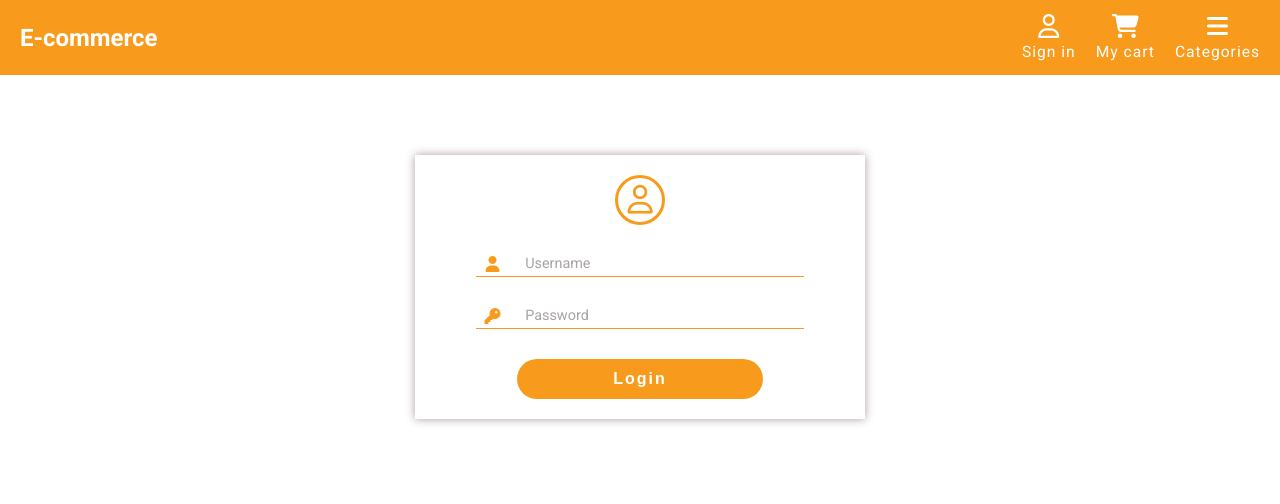
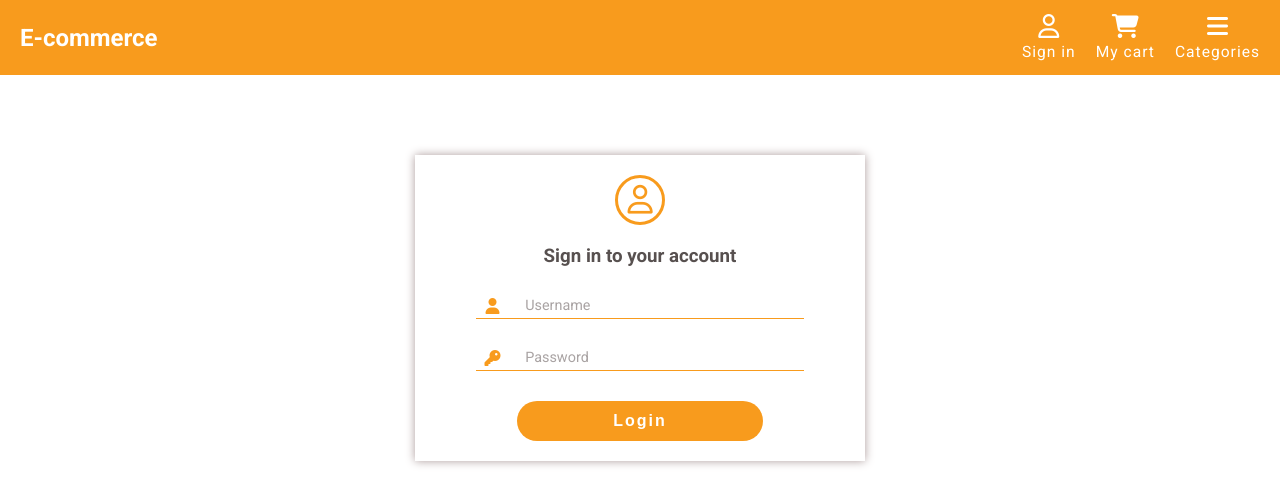
Before and after one commit to errami01/e-shop, a React (Create React App) app: page /login in a window 1280 px wide. Shown: the top 504 px of the page. Built offline with nearby package versions, Linux system fonts and the light colour scheme.

Commit message:
Add sign in phrase and style it

```diff
--- a/src/pages/Login.css
+++ b/src/pages/Login.css
@@ -21,7 +21,12 @@
     color: var(--first-Color);
     font-weight: 300;
     border-radius: 50%;
+    margin-bottom: 20px;
+}
+.sign-in-urge--login{
+    margin: 0;
     margin-bottom: 30px;
+    color: var(--text-color);
 }
 .submit-btn--login{
     width: 60%;
--- a/src/pages/Login.js
+++ b/src/pages/Login.js
@@ -7,6 +7,7 @@ export default function Login(){
             <span className='big-user-icon--login'>
                 <i className="fa-regular fa-user" ></i>
             </span>
+            <h3 className='sign-in-urge--login'>Sign in to your account</h3>
             <InputComponent
                 label='Username'
                 type='text'
```
